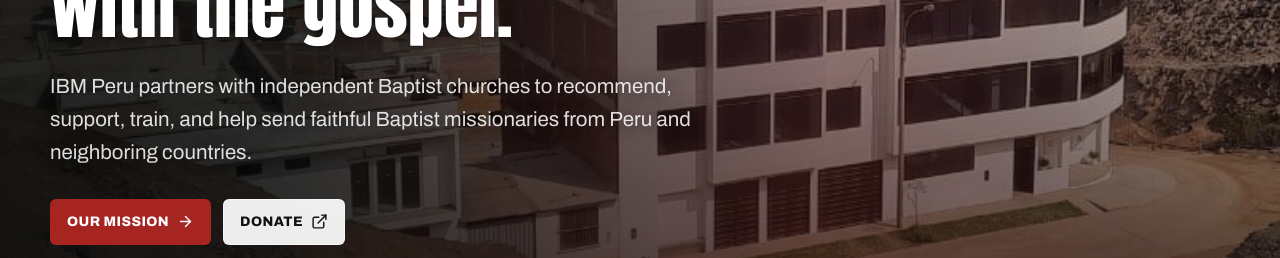
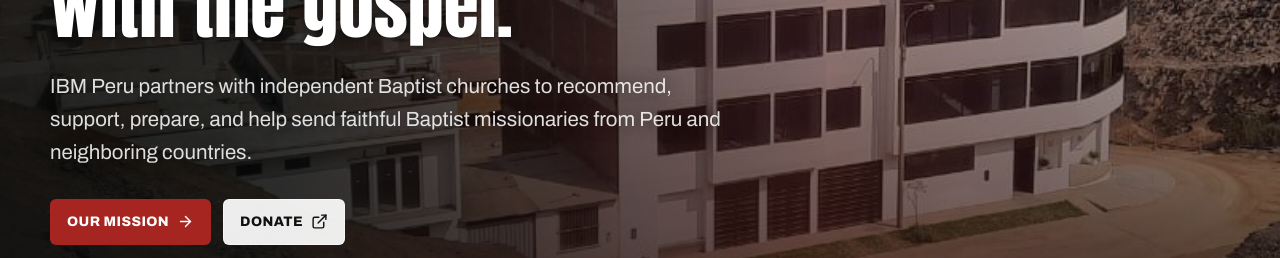
Before and after one commit to edesent/ibmperu-redesign, a Next.js app: page / in a window 1280 px wide. Shown: the part 490-748 px from the top of the page. Built offline with nearby package versions, Linux system fonts and the light colour scheme; no server answers.

Commit message:
Changed train to prepare in hero

```diff
--- a/app/page.tsx
+++ b/app/page.tsx
@@ -13,7 +13,7 @@ export default function Home() {
           <h1>South American missionaries reaching the world with the gospel.</h1>
           <p>
             IBM Peru partners with independent Baptist churches to recommend, support,
-            train, and help send faithful Baptist missionaries from Peru and neighboring
+            prepare, and help send faithful Baptist missionaries from Peru and neighboring
             countries.
           </p>
           <div className="hero-actions">
```
